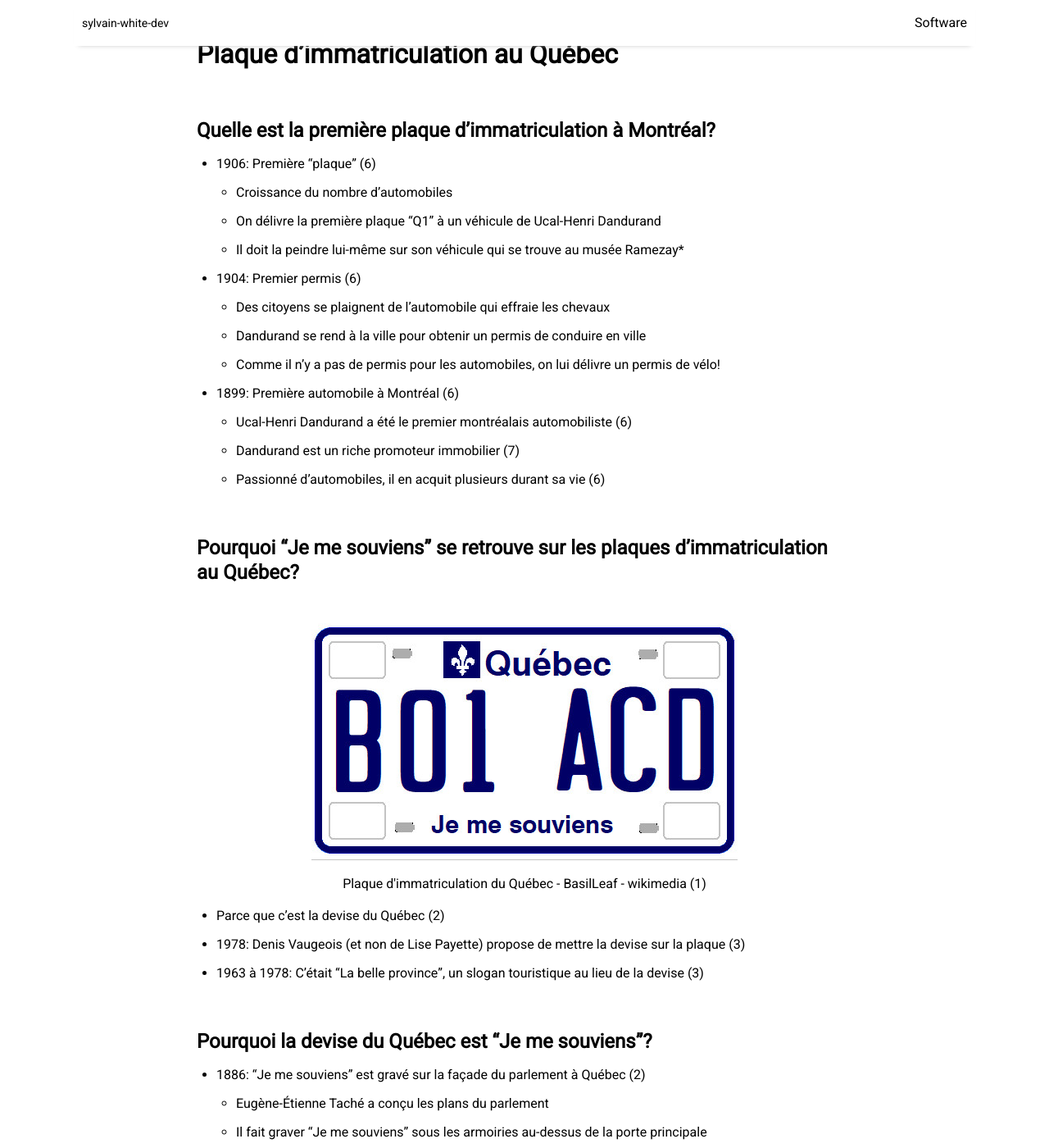
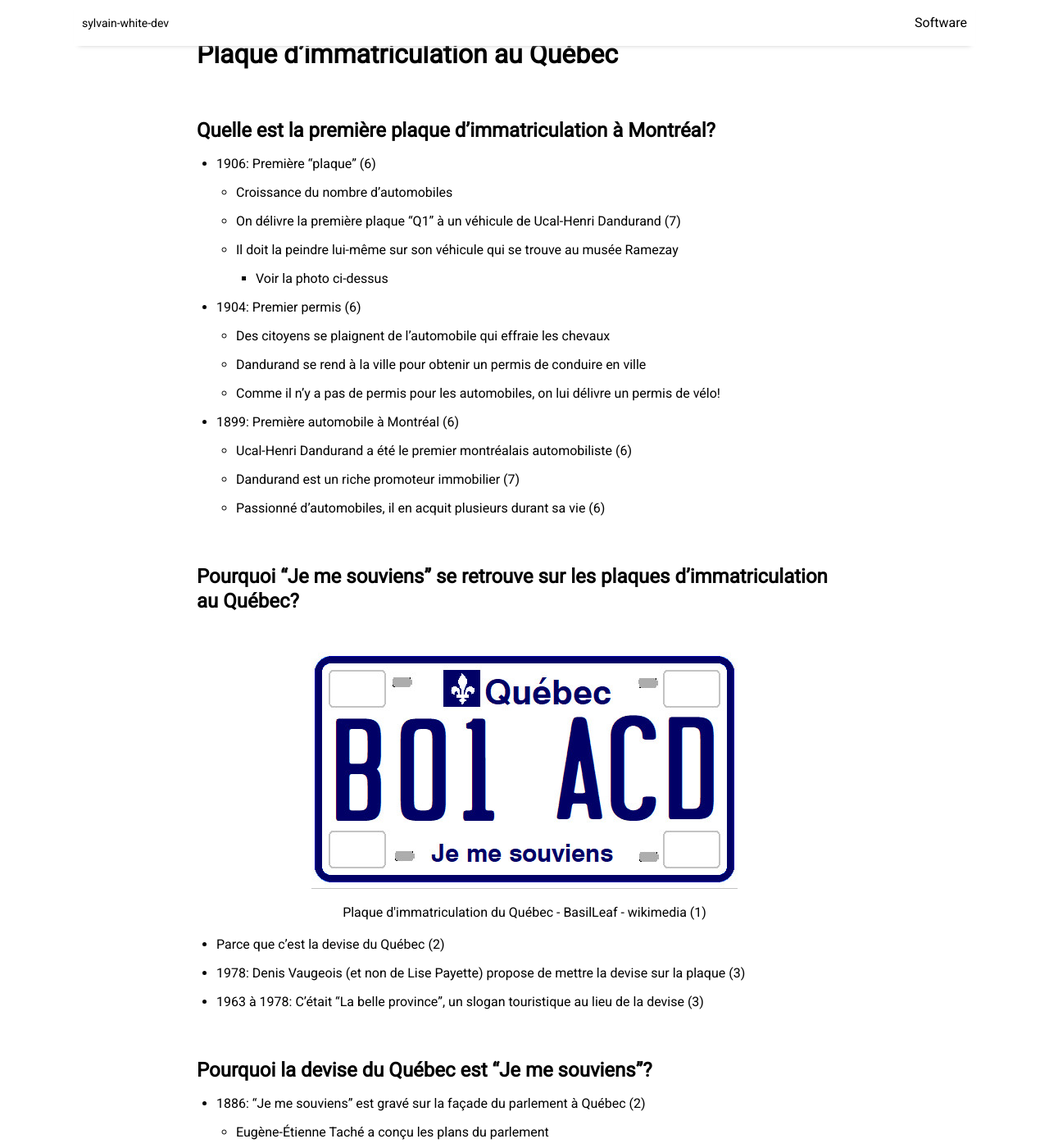
Before and after one commit to sylvainwhite/sylvain-white-dev, a Jekyll site: the page built from _posts/2023-09-02-PlaqueImmatriculation.md, in a window 1280 px wide and 1400 px high, scrolled down 620 px. Shown: the whole window at 82% size. Built offline with Jekyll 4.4.1, drawn with Linux system fonts in a browser that asks for light colours; nearby versions of some CDN libraries; some of the changed text lies outside the part shown.

Commit message:
Update post

```diff
--- a/_posts/2023-09-02-PlaqueImmatriculation.md
+++ b/_posts/2023-09-02-PlaqueImmatriculation.md
@@ -16,8 +16,9 @@ image: PlaqueImmatriculationQuébecQ1.jpg
 
 * 1906: Première "plaque" (6)
 	* Croissance du nombre d’automobiles
-	* On délivre la première plaque "Q1" à un véhicule de Ucal-Henri Dandurand
-	* Il doit la peindre lui-même sur son véhicule qui se trouve au musée Ramezay*
+	* On délivre la première plaque "Q1" à un véhicule de Ucal-Henri Dandurand (7)
+	* Il doit la peindre lui-même sur son véhicule qui se trouve au musée Ramezay
+		* Voir la photo ci-dessus
 * 1904: Premier permis (6)
 	* Des citoyens se plaignent de l’automobile qui effraie les chevaux
 	* Dandurand  se rend à la ville pour obtenir un permis de conduire en ville
```
Also changed, not shown: other parts of _posts/2023-09-02-PlaqueImmatriculation.md (+1 -2 lines).
